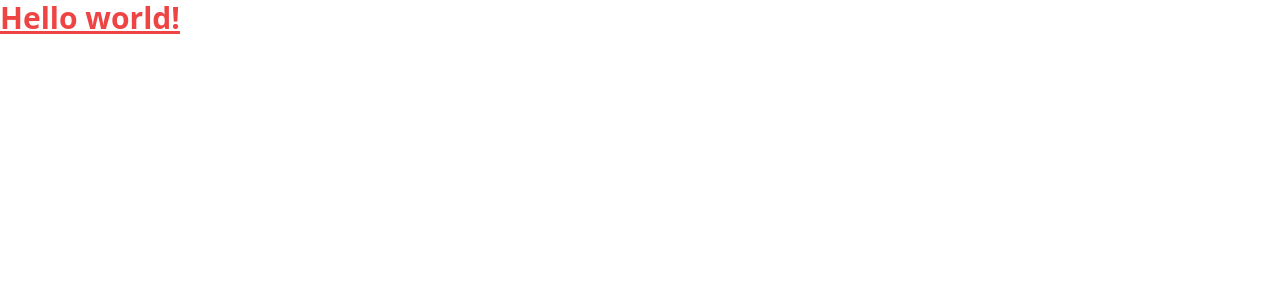
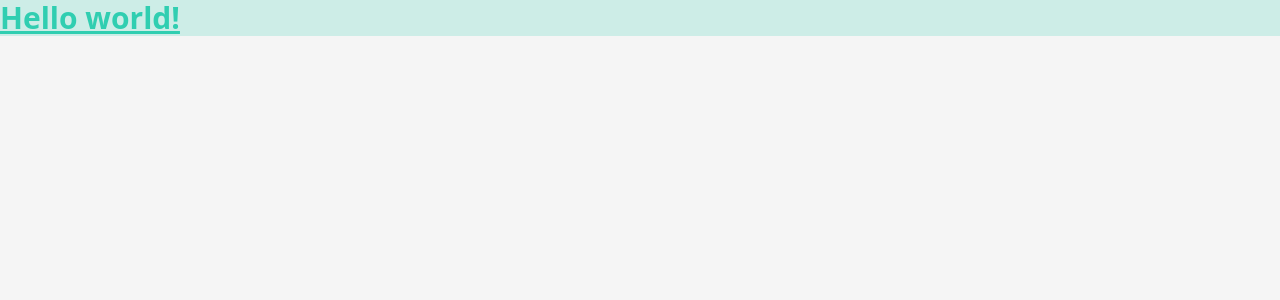
Before and after one commit to rulkimi/kiminotes, a Vue app: page / in a window 1280 px wide. Shown: the top 300 px of the page. Built offline with nearby package versions, Linux system fonts and the light colour scheme.

Commit message:
added background and primary color

```diff
--- a/src/App.vue
+++ b/src/App.vue
@@ -1,5 +1,7 @@
 <template>
-  <h1 class="text-red-500 text-3xl font-bold underline">
-    Hello world!
-  </h1>
+  <div class="bg-primary/20">
+    <h1 class="text-primary text-3xl font-bold underline">
+      Hello world!
+    </h1>
+  </div>
 </template>
--- a/src/style.css
+++ b/src/style.css
@@ -1,3 +1,12 @@
 @tailwind base;
 @tailwind components;
 @tailwind utilities;
+
+@layer base {
+  body {
+    @apply bg-background m-0 min-w-[320px] min-h-screen;
+  }
+  #app {
+    @apply max-w-[1280px] mx-auto;
+  }
+}
--- a/tailwind.config.js
+++ b/tailwind.config.js
@@ -5,7 +5,12 @@ export default {
     "./src/**/*.{vue,js,ts,jsx,tsx}",
   ],
   theme: {
-    extend: {},
+    extend: {
+      colors: {
+        background: "rgb(245, 245, 245, <alpha-value>)",
+        primary: "rgb(48, 206, 177,<alpha-value>)"
+      }
+    },
   },
   plugins: [],
 }
```
